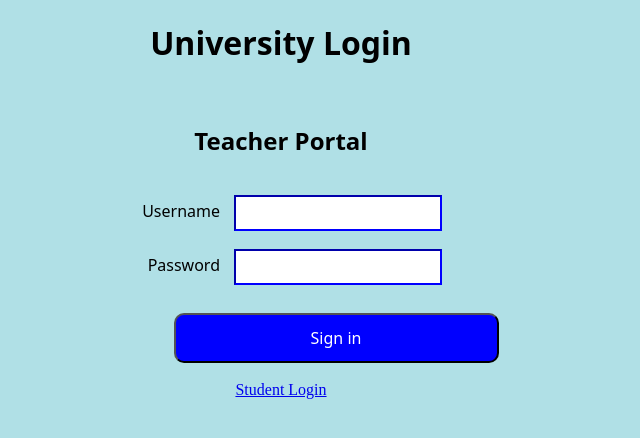
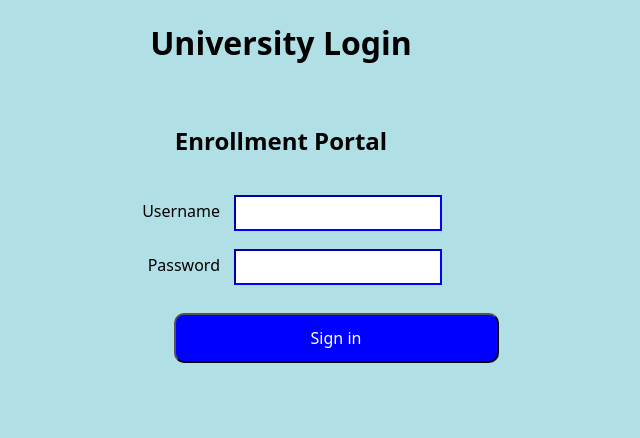
Before and after one commit to GabrielNavata/CSE-160-Lab-8-Project, a Flask app: page /login in a window 1280 px wide. Shown: the top 438 px of the page, without its empty margins (359-999 px from the left). Run offline with Flask 3, Linux system fonts and the light colour scheme.

Commit message:
final changes

```diff
--- a/templates/teacherlogin.html
+++ b/templates/teacherlogin.html
@@ -6,7 +6,7 @@
     </head>
     <body>
         <h1 class="texttitle"> University Login</h1><br>
-        <h2 class="texttitle"> Teacher Portal</h2><br>
+        <h2 class="texttitle"> Enrollment Portal</h2><br>
         <div class="form-container">
             <form action="/login" method="post">
                 <label for="teacherlogin">Username</label>
@@ -15,7 +15,6 @@
                 <input type="password" id="loginpass" name="password"><br><br>
                 <button type="submit">Sign in</button><br><br>
             </form>
-            <a href="login.html">Student Login</a>
         </div>
 
     </body>
```
